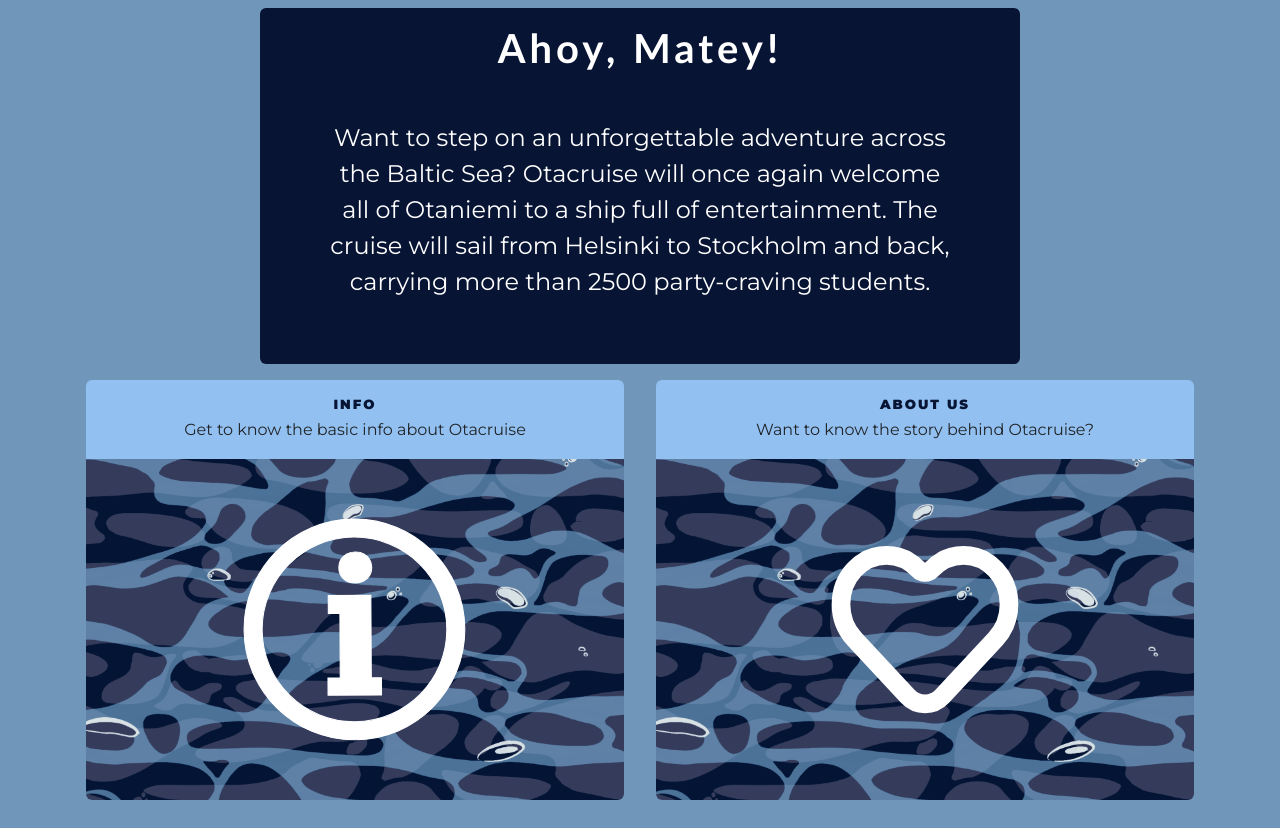
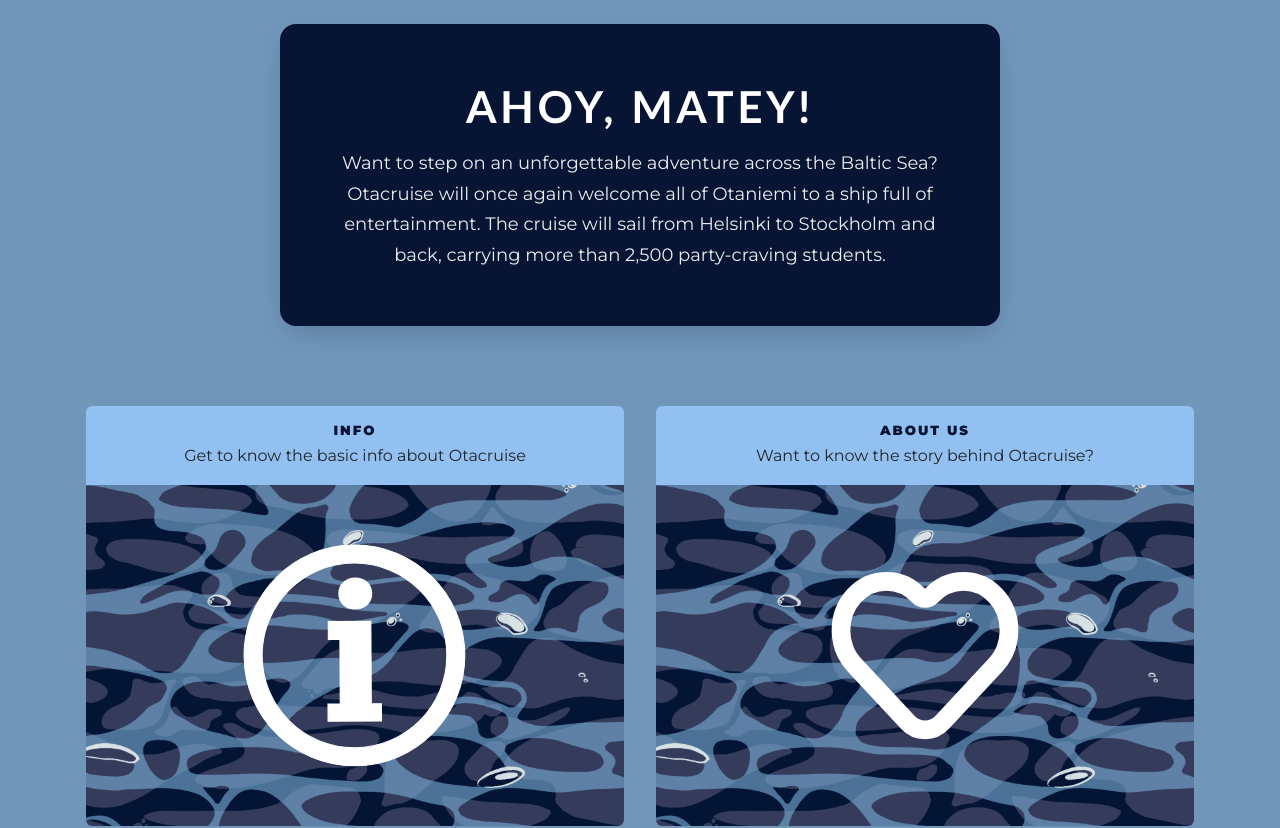
Before and after one commit to verkkomestari/otacruise, a React (Vite) app: page / in a window 1280 px wide. Shown: the part 1480-2308 px from the top of the page. Built offline with nearby package versions, Linux system fonts and the light colour scheme; a web font is replaced by a local one.

Commit message:
scroll smoothly to the bottom

```diff
--- a/src/components/Home.tsx
+++ b/src/components/Home.tsx
@@ -4,14 +4,38 @@
 import AnimatedSea from './Sea'
 
 const Home = () => {
-  const scrollToRef = (ref: React.RefObject<HTMLDivElement>) =>
-    window.scrollTo({
-      top: ref.current?.offsetTop,
-      left: 0,
-      behavior: 'smooth',
-    })
-  const introRef = useRef(null)
-  const executeScroll = () => scrollToRef(introRef)
+  const introRef = useRef<HTMLElement | null>(null)
+
+  const executeScroll = () => {
+    const element = introRef.current
+    if (!element) return
+
+    const startY = window.scrollY
+    const navbarOffset = 90
+    const targetY =
+      element.getBoundingClientRect().top + window.scrollY - navbarOffset
+    const duration = 800
+    const startTime = performance.now()
+
+    const easeOutCubic = (t: number) => 1 - Math.pow(1 - t, 3)
+
+    const animateScroll = (now: number) => {
+      const elapsed = now - startTime
+      const progress = Math.min(elapsed / duration, 1)
+      const eased = easeOutCubic(progress)
+
+      window.scrollTo({
+        top: startY + (targetY - startY) * eased,
+        left: 0,
+      })
+
+      if (progress < 1) {
+        requestAnimationFrame(animateScroll)
+      }
+    }
+
+    requestAnimationFrame(animateScroll)
+  }
 
   return (
     <>
--- a/src/components/Intro.tsx
+++ b/src/components/Intro.tsx
@@ -1,61 +1,123 @@
-import styled from 'styled-components'
+import { useEffect, useState, type RefObject } from 'react'
+import styled, { css, keyframes } from 'styled-components'
 import HomeCards from './HomeCards'
 
-//Alotusssivun alla oleva esittelyosio
+// Aloitussivun esittelyosio
 
 interface IntroProps {
-  introRef: React.RefObject<HTMLDivElement>
+  introRef: RefObject<HTMLElement>
 }
 
-const IntroSection = styled.div`
-  width: 100%;
-  overflow: hidden;
+// Upward fade animation keyframes
+const fadeInUp = keyframes`
+  from {
+    opacity: 0;
+    transform: translateY(40px);
+  }
+  to {
+    opacity: 1;
+    transform: translateY(0);
+  }
+`
+
+const IntroSection = styled.section`
   position: relative;
   z-index: 1;
+  width: 100%;
+  padding: clamp(3.5rem, 8vw, 6rem) 1.5rem;
+  scroll-margin-top: 90px;
+  overflow: hidden;
   text-align: center;
-  color: white;
+  color: #ffffff;
   background-color: ${({ theme }) => theme.colors.lightBlue};
 `
 
-const Spacer = styled.div`
-  height: 10vh;
+// Welcome card: starts hidden, triggers animation when $isVisible is true
+const IntroCopy = styled.div<{ $isVisible: boolean }>`
+  width: min(100%, 720px);
+  margin: 0 auto clamp(2.5rem, 5vw, 4rem);
+  padding: clamp(2rem, 5vw, 3.5rem);
+  border-radius: 1rem;
+  background-color: ${({ theme }) => theme.colors.darkBlue};
+  box-shadow: 0 10px 30px -10px rgba(0, 0, 0, 0.25);
+  opacity: 0;
+
+  ${({ $isVisible }) =>
+    $isVisible &&
+    css`
+      animation: ${fadeInUp} 1.4s cubic-bezier(0.22, 1, 0.36, 1) forwards;
+    `}
 `
 
-const IntroCopy = styled.div`
-  width: min(100% - 2rem, 760px);
-  margin: 0 auto;
-  padding: 1rem;
-  border-radius: 0.375rem;
-  background-color: ${({ theme }) => theme.colors.darkBlue};
-`
-
-const IntroTitle = styled.h1`
-  margin: 0 0 0.5rem;
+const IntroTitle = styled.h2`
+  margin: 0 0 1rem;
   font-family: ${({ theme }) => theme.fonts.display};
-  font-size: 2.5rem;
-  letter-spacing: 4px;
+  font-size: clamp(2rem, 4vw, 2.75rem);
+  font-weight: 700;
+  letter-spacing: 0.08em;
+  text-transform: uppercase;
 `
 
 const IntroText = styled.p`
-  margin: 3rem;
-  font-size: 1.5rem;
-  line-height: 1.5;
+  margin: 0;
+  font-size: clamp(1rem, 2vw, 1.125rem);
+  line-height: 1.7;
+  opacity: 0.92;
+`
+
+// Cards wrapper: triggers with a slight stagger once visible
+const CardsWrapper = styled.div<{ $isVisible: boolean }>`
+  opacity: 0;
+
+  ${({ $isVisible }) =>
+    $isVisible &&
+    css`
+      animation: ${fadeInUp} 1.4s cubic-bezier(0.22, 1, 0.36, 1) forwards;
+      animation-delay: 0.4s;
+    `}
 `
 
 const Intro = ({ introRef }: IntroProps) => {
+  const [isVisible, setIsVisible] = useState(false)
+
+  useEffect(() => {
+    const target = introRef.current
+    if (!target) return
+
+    const observer = new IntersectionObserver(
+      ([entry]) => {
+        if (entry.isIntersecting) {
+          setIsVisible(true)
+          observer.unobserve(target) // Animate once
+        }
+      },
+      {
+        threshold: 0.15, // Triggers when 15% of the section is in view
+      },
+    )
+
+    observer.observe(target)
+
+    return () => {
+      observer.disconnect()
+    }
+  }, [introRef])
+
   return (
     <IntroSection ref={introRef} id='intro'>
-      <Spacer />
-      <IntroCopy>
+      <IntroCopy $isVisible={isVisible}>
         <IntroTitle>Ahoy, Matey!</IntroTitle>
         <IntroText>
           Want to step on an unforgettable adventure across the Baltic Sea?
           Otacruise will once again welcome all of Otaniemi to a ship full of
           entertainment. The cruise will sail from Helsinki to Stockholm and
-          back, carrying more than 2500 party-craving students.
+          back, carrying more than 2,500 party-craving students.
         </IntroText>
       </IntroCopy>
-      <HomeCards />
+
+      <CardsWrapper $isVisible={isVisible}>
+        <HomeCards />
+      </CardsWrapper>
     </IntroSection>
   )
 }
--- a/src/helpers/ScrollToTop.tsx
+++ b/src/helpers/ScrollToTop.tsx
@@ -9,11 +9,10 @@
 const ScrollToTop = ({ children }: ScrollToTopProps) => {
   const location = useLocation()
   useEffect(() => {
-    // "document.documentElement.scrollTo" is the magic for React Router Dom v6
     document.documentElement.scrollTo({
       top: 0,
       left: 0,
-      behavior: 'instant', // Optional if you want to skip the scrolling animation
+      behavior: 'auto',
     })
   }, [location])
 
```
